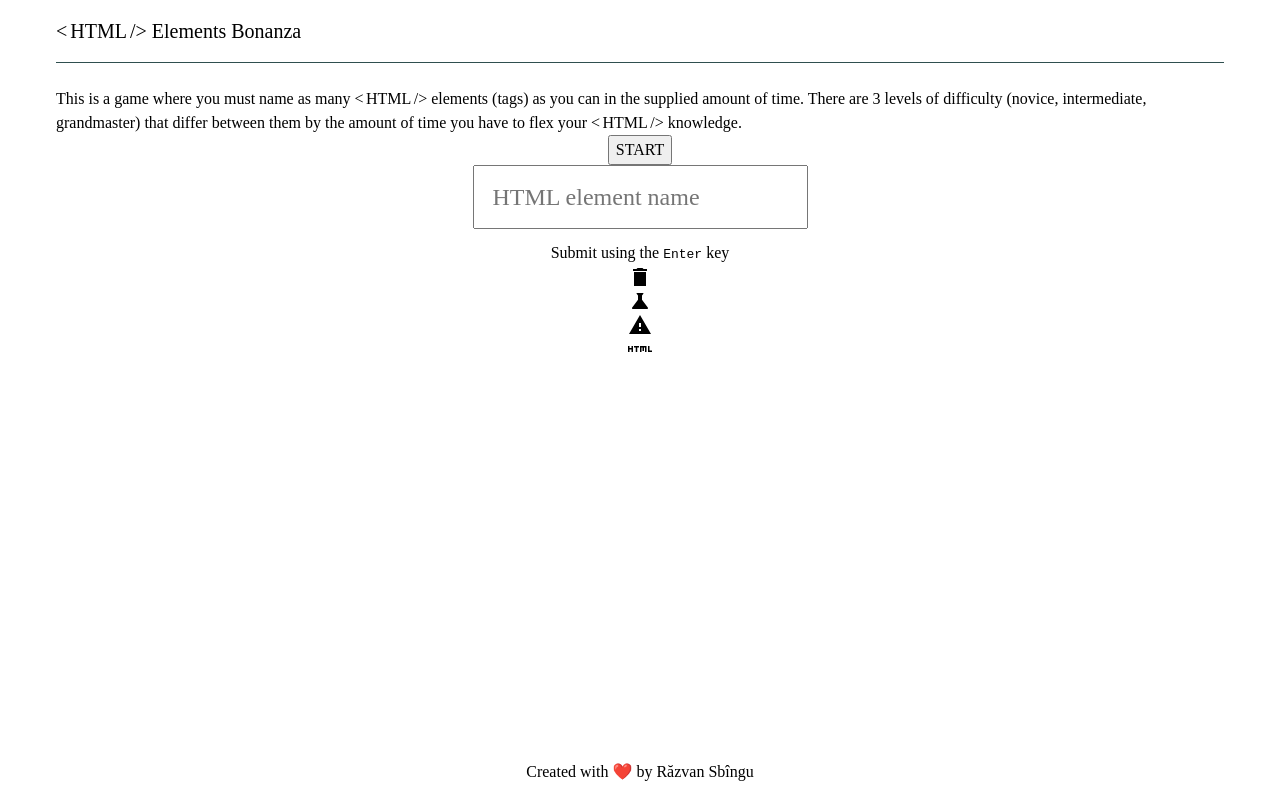
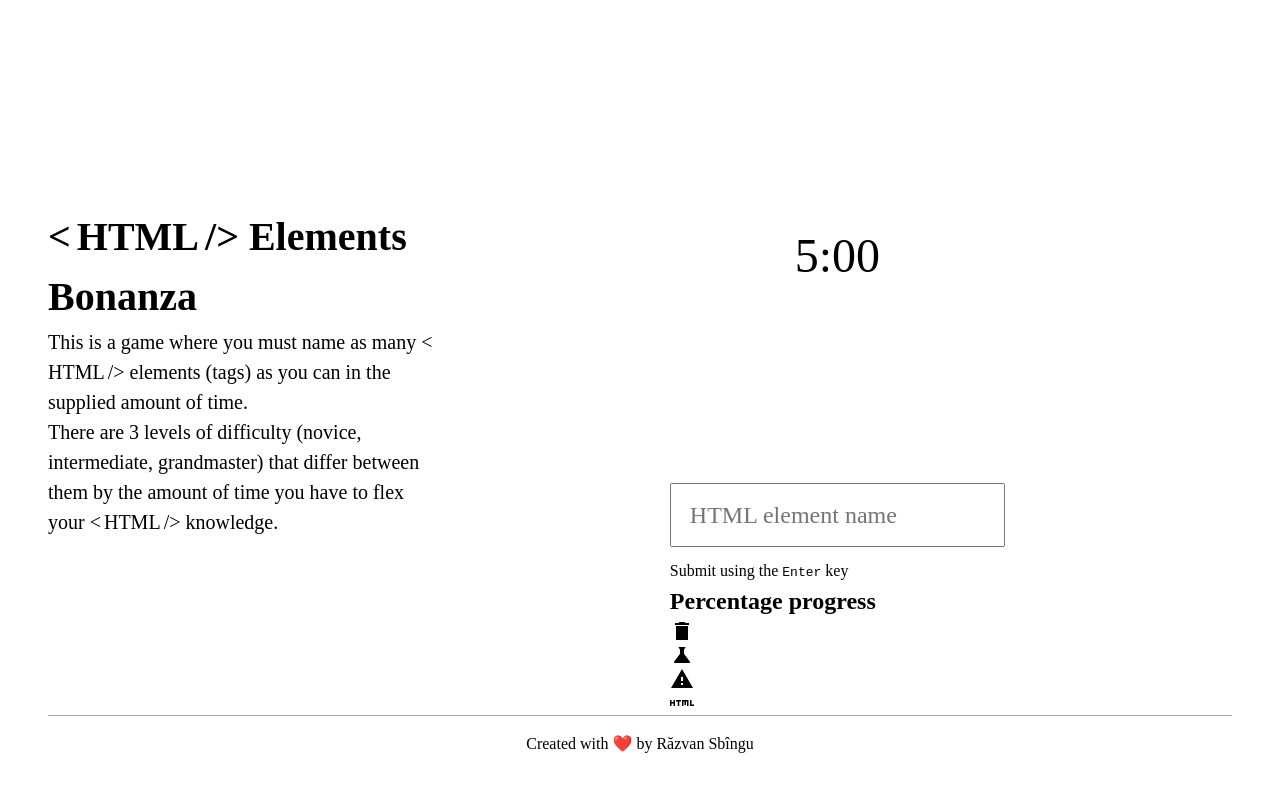
Before and after one commit to srzvan/html-elements-bonanza, a website built with Parcel: page src/index.html in a window 1280 px wide. Both pictures are taken after a click on the button "START". Built offline with nearby package versions, Linux system fonts and the light colour scheme.

Commit message:
implement timer function

```diff
--- a/src/index.html
+++ b/src/index.html
@@ -11,23 +11,32 @@
 </head>
 
 <body>
+
   <header>
-    <p><span class="tag">HTML</span> Elements Bonanza</p>
+    <h1><span class="tag">HTML</span> Elements Bonanza</h1>
+    <p>This is a game where you must name as many <span class="tag">HTML</span> elements (tags) as you can in the
+      supplied amount of time.
+    </p>
+    <p>There are
+      3 levels of difficulty (novice, intermediate, grandmaster) that differ between them by the amount of time you
+      have
+      to
+      flex your <span class="tag">HTML</span> knowledge.</p>
   </header>
 
   <main>
-    <p>This is a game where you must name as many <span class="tag">HTML</span> elements (tags) as you can in the
-      supplied amount of time.
-      There are
-      3 levels of difficulty (novice, intermediate, grandmaster) that differ between them by the amount of time you have
-      to
-      flex your <span class="tag">HTML</span> knowledge.</p>
+    <section class="start">
+      <p class="timer">5:00</p>
+      <button name="start-button">start</button>
+    </section>
 
-    <button class="start">start</button>
-    <input type="text" placeholder="HTML element name">
-    <p>Submit using the <kbd>Enter</kbd> key</p>
 
-    <div class="progress">
+
+    <section class="game hidden">
+      <input type="text" placeholder="HTML element name">
+      <p>Submit using the <kbd>Enter</kbd> key</p>
+
+      <h2>Percentage progress</h2>
       <p class="total"></p>
       <div class="categories">
         <p class="deprecated">
@@ -47,12 +56,14 @@
           </img>
         </p>
       </div>
-    </div>
+    </section>
   </main>
 
   <footer>
     <p>Created with <span role="img">❤️</span> by Răzvan Sbîngu</p>
   </footer>
+
+  <script src="./main.js"></script>
 </body>
 
 </html>
--- /dev/null
+++ b/src/main.js
@@ -0,0 +1,36 @@
+let intervalId = null;
+const startButton = document.getElementsByName('start-button')[0];
+startButton.addEventListener('click', timer);
+
+function timer() {
+  if (intervalId !== null) {
+    return;
+  }
+
+  startButton.classList.add('hidden');
+  const timeInSeconds = 10;
+
+  const timerElement = document.getElementsByClassName('timer')[0];
+  const gameElement = document.getElementsByClassName('game')[0];
+  gameElement.classList.remove('hidden');
+
+  intervalId = setInterval(() => {
+    --timeInSeconds;
+    updateTimerElement(timeInSeconds);
+
+    if (timeInSeconds === 0) {
+      clearInterval(intervalId);
+    }
+  }, 1000);
+
+  function updateTimerElement(time) {
+    const minutes = Math.floor(time / 60);
+    const seconds = time % 60;
+
+    timerElement.innerText = `${minutes}:${formatSeconds(seconds)}`;
+
+    function formatSeconds(seconds) {
+      return seconds < 10 ? `0${seconds}` : seconds;
+    }
+  }
+}
--- a/src/scss/styles.scss
+++ b/src/scss/styles.scss
@@ -1,22 +1,25 @@
-@use "./reset" as *;
+@use './reset' as *;
 
 body {
-  padding-inline: 3.5rem;
+  padding: 1.75rem 3rem;
   display: grid;
-  grid-template-rows: auto 1fr auto;
+  grid-template-columns: 1fr 2fr;
+  grid-template-rows: 1fr auto;
 }
 
 header {
-  padding-block: 1rem;
-  border-bottom: 1px solid darkslategrey;
-  margin-bottom: 1.5rem;
   font-size: 1.25rem;
+  grid-row: 1 / -1;
+  display: flex;
+  flex-direction: column;
+  justify-content: center;
 }
 
 main {
   display: flex;
+  flex-direction: column;
+  justify-content: center;
   align-items: center;
-  flex-direction: column;
 }
 
 input {
@@ -26,8 +29,10 @@ input {
 }
 
 footer {
+  border-top: 1px solid darkgray;
   padding-block: 1rem;
   text-align: center;
+  grid-column: 1 / -1;
 }
 
 .tag {
@@ -37,12 +42,12 @@ footer {
   }
 
   &:before {
-    content: "<";
+    content: '<';
     margin-right: 0.15em;
   }
 
   &:after {
-    content: "/>";
+    content: '/>';
     margin-left: 0.15em;
   }
 }
@@ -53,11 +58,16 @@ footer {
   background-size: 14px;
 }
 
-.controls {
-  display: flex;
-  align-items: flex-start;
+.start {
+  margin-block: auto;
+  font-size: 3rem;
 }
 
-.start {
+[name='start-button'] {
   text-transform: uppercase;
 }
+
+.hidden {
+  pointer-events: none;
+  display: none;
+}
```
Also changed, not shown: 1 other file.
